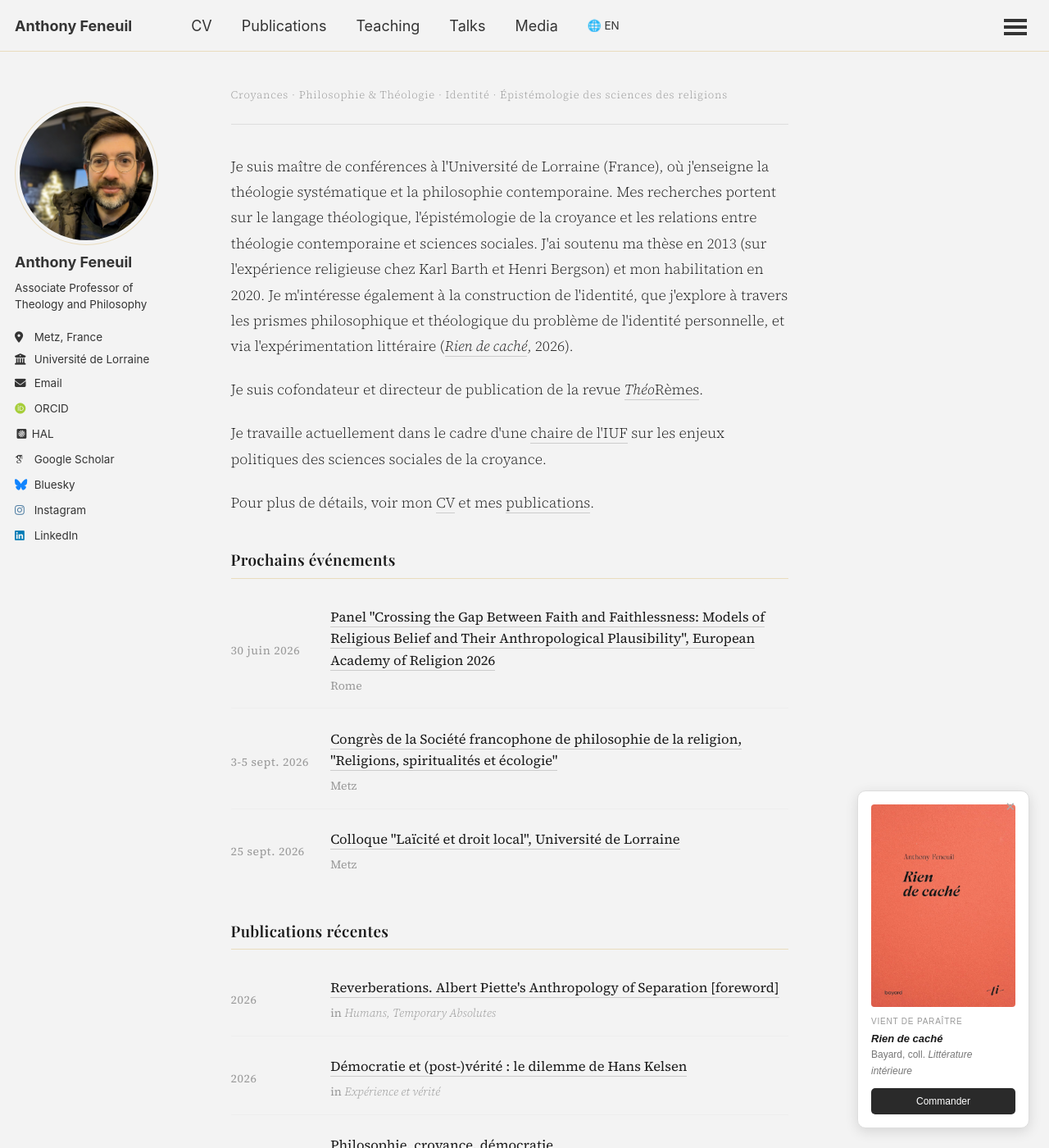
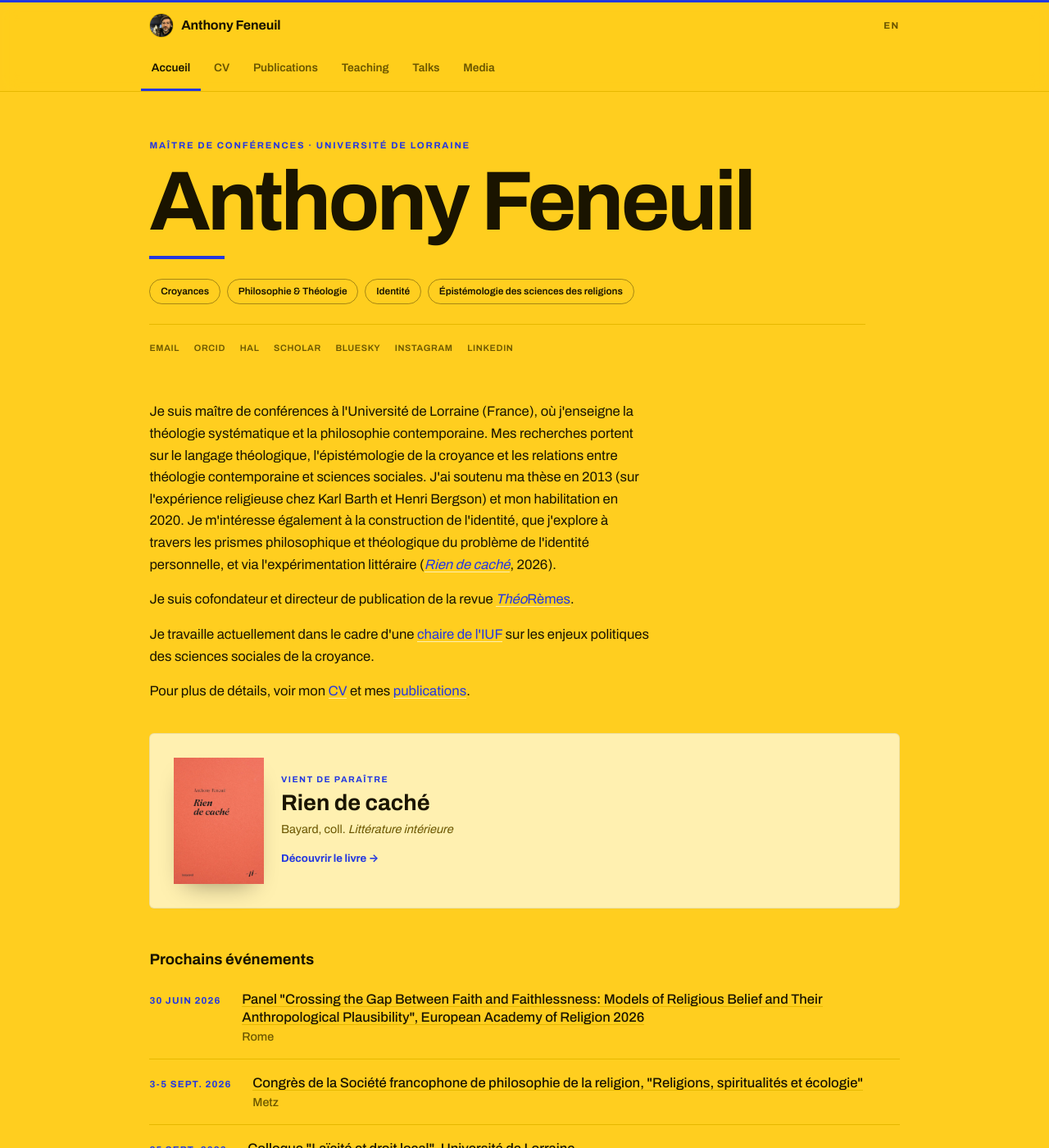
Before and after one commit to anfnl/anfnl.github.io, a Jekyll site: the page built from fr/index.md, in a window 1280 px wide and 1400 px high. Shown: the whole window at 82% size. Built offline with Jekyll 4.4.1, drawn with Linux system fonts in a browser that asks for light colours; some web fonts are replaced; a script that is not in the unit is left out; some of the changed lines change nothing that is shown; some of the changed text lies outside the part shown.

Commit message:
Add files via upload

```diff
--- a/fr/index.md
+++ b/fr/index.md
@@ -1,48 +1,55 @@
 ---
 permalink: /fr/
 title: "Anthony Feneuil – Présentation, CV et publications"
-layout: single
+layout: refonte
 description: "Site académique d'Anthony Feneuil, maître de conférences en théologie et philosophie à l'Université de Lorraine et membre de l'Institut Universitaire de France."
-author_profile: true
 lang: fr
 ---
-<link href="https://fonts.googleapis.com/css2?family=Playfair+Display:ital,wght@0,400;0,600;1,400&family=Source+Serif+4:ital,wght@0,300;0,400;1,300&display=swap" rel="stylesheet">
-<style>
-.home-body { font-size: 0.97rem; line-height: 1.8; font-weight: 300; color: #1a1a1a; font-family: 'Source Serif 4', Georgia, serif; }
-.home-body p { margin-bottom: 1.2rem; }
-.home-body a { color: #1a1a1a; text-decoration: none; border-bottom: 1px solid #ccc; transition: border-color 0.15s; }
-.home-body a:hover { border-color: #1a1a1a; }
-.next-events { font-family: 'Source Serif 4', Georgia, serif; margin-top: 2.4rem; }
-.next-events h2 { font-family: 'Playfair Display', Georgia, serif; font-weight: 600; font-size: 1.05rem; letter-spacing: 0.02em; margin-bottom: 1rem; color: #1a1a1a; }
-.next-events ul { list-style: none; margin: 0; padding: 0; }
-.next-events li { display: flex; align-items: center; gap: 1.2rem; padding: 0.9rem 0; border-bottom: 1px solid #eee; font-size: 0.92rem; line-height: 1.6; }
-.next-events li:last-child { border-bottom: none; }
-.next-events .event-date { flex: 0 0 100px; flex-shrink: 0; color: #999; font-size: 0.78rem; letter-spacing: 0.04em; }
-.next-events .event-desc { flex: 1; min-width: 0; }
-.next-events .event-desc a { color: #1a1a1a; text-decoration: none; border-bottom: 1px solid #ccc; }
-.next-events .event-desc a:hover { border-color: #1a1a1a; }
-.event-location { display: block; font-size: 0.78rem; color: #999; margin-top: 0.3rem; }
-</style>
-<div style="font-family: 'Source Serif 4', Georgia, serif; color: #1a1a1a; max-width: 680px;">
-<div style="display: flex; align-items: center; margin-bottom: 2rem; padding-bottom: 1.4rem; border-bottom: 1px solid #ddd;">
-  <div style="flex: 1; font-size: 0.72rem; letter-spacing: 0.06em; color: #999; font-weight: 300;">
-    Croyances · Philosophie &amp; Théologie · Identité · Épistémologie des sciences des religions
+<section class="hero">
+  <div class="txt">
+    <div class="eyebrow kicker">Maître de conférences · Université de Lorraine</div>
+    <h1>Anthony Feneuil</h1>
+    <div class="heroline"></div>
+    <div class="kw">
+      <span>Croyances</span>
+      <span>Philosophie &amp; Théologie</span>
+      <span>Identité</span>
+      <span>Épistémologie des sciences des religions</span>
+    </div>
+    <div class="contact">
+      <a href="mailto:anthony.feneuil@univ-lorraine.fr">Email</a>
+      <a href="https://orcid.org/0000-0002-1770-2709">ORCID</a>
+      <a href="https://cv.hal.science/anthonyfeneuil">HAL</a>
+      <a href="https://scholar.google.com/citations?user=-5KYAJ8AAAAJ">Scholar</a>
+      <a href="https://bsky.app/profile/anfnl.bsky.social">Bluesky</a>
+      <a href="https://instagram.com/anfnl__">Instagram</a>
+      <a href="https://www.linkedin.com/in/anthony-feneuil-572465245/">LinkedIn</a>
+    </div>
   </div>
-</div>
-<div class="home-body">
+</section>
+
+<div class="prose">
 <p>Je suis maître de conférences à l'Université de Lorraine (France), où j'enseigne la théologie systématique et la philosophie contemporaine. Mes recherches portent sur le langage théologique, l'épistémologie de la croyance et les relations entre théologie contemporaine et sciences sociales. J'ai soutenu ma thèse en 2013 (sur l'expérience religieuse chez Karl Barth et Henri Bergson) et mon habilitation en 2020. Je m'intéresse également à la construction de l'identité, que j'explore à travers les prismes philosophique et théologique du problème de l'identité personnelle, et via l'expérimentation littéraire (<a href="/rien-de-cache/"><em>Rien de caché</em></a>, 2026).</p>
 <p>Je suis cofondateur et directeur de publication de la revue <a href="https://journals.openedition.org/theoremes/"><em>Théo</em>Rèmes</a>.</p>
 <p>Je travaille actuellement dans le cadre d'une <a href="https://www.iufrance.fr/les-membres-de-liuf/membre/2850-anthony-feneuil.html">chaire de l'IUF</a> sur les enjeux politiques des sciences sociales de la croyance.</p>
 <p>Pour plus de détails, voir mon <a href="/cv/">CV</a> et mes <a href="/publications/">publications</a>.</p>
 </div>
 
+<div class="feature">
+  <figure class="cover"><a href="/rien-de-cache/"><img src="/images/rien-de-cache.jpg" alt="Rien de caché" onerror="this.closest('.cover').style.display='none'"></a></figure>
+  <div>
+    <div class="badge">Vient de paraître</div>
+    <div class="bk">Rien de caché</div>
+    <div class="bkmeta">Bayard, coll. <i>Littérature intérieure</i></div>
+    <a class="more" href="/rien-de-cache/">Découvrir le livre →</a>
+  </div>
+</div>
+
 {% include next-events.html %}
 
 {% include recent-pubs.html %}
 
-<div style="display: flex; justify-content: space-between; align-items: flex-end; margin-top: 3rem; padding-top: 1.8rem; border-top: 1px solid #ddd;">
-  <a href="https://ecritures.univ-lorraine.fr/"><img src="/images/logoEcritransp.png" alt="Écritures, Université de Lorraine" style="height: 72px;"></a>
-  <a href="https://www.iufrance.fr/les-membres-de-liuf/membre/2850-anthony-feneuil.html"><img src="/images/LogoIUF.png" alt="Institut Universitaire de France" style="height: 72px;"></a>
+<div class="affil">
+  <a href="https://ecritures.univ-lorraine.fr/"><img src="/images/logoEcritransp.png" alt="Écritures, Université de Lorraine"></a>
+  <a href="https://www.iufrance.fr/les-membres-de-liuf/membre/2850-anthony-feneuil.html"><img src="/images/LogoIUF.png" alt="Institut Universitaire de France"></a>
 </div>
-
-</div>
```
